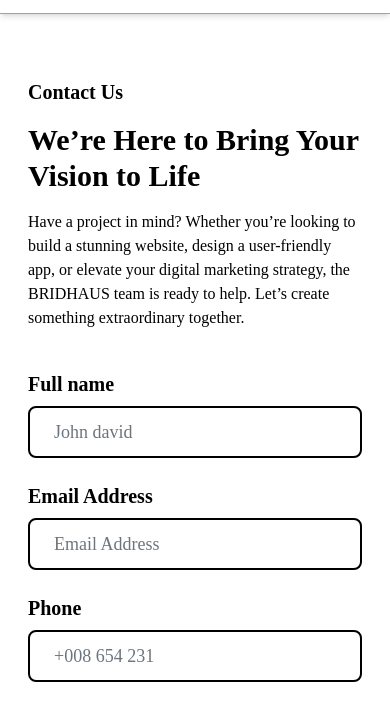
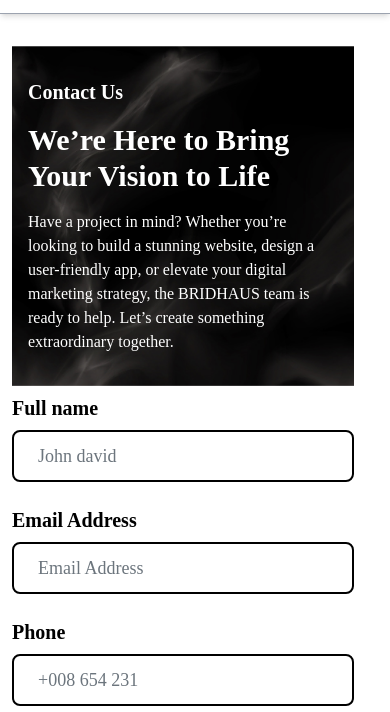
Before and after one commit to FrontierUI/birdhaus, a plain HTML site: page contact-us.html in a window 390 px wide. Shown: the part 63-775 px from the top of the page. Drawn offline with nearby package versions, Linux system fonts and the light colour scheme; a web font is replaced by a local one.

Commit message:
birdhaus services responsived

```diff
--- a/assets/css/globals.css
+++ b/assets/css/globals.css
@@ -30,6 +30,21 @@ body {
   width: 100%;
   z-index: -1;
   background-image: url('/assets/images/aboutPat.svg');
+  background-position: center;
+  background-size: cover;
+  background-repeat: no-repeat;
+}
+
+.contactImg {
+  position: relative;
+}
+.contactImg::before {
+  position: absolute;
+  content: '';
+  z-index: -1;
+  height: 100%;
+  width: 100%;
+  background-image: url('/assets/images/contactIm.png');
   background-position: center;
   background-size: cover;
   background-repeat: no-repeat;
--- a/contact-us.html
+++ b/contact-us.html
@@ -136,15 +136,15 @@
         </header>
 
         <div class="container">
-          <div class="row flexy px-3 lg:!px-12">
+          <div class="row flexy w-full relative">
             <div
               class="grid grid-cols-1 lg:grid-cols-2 relative w-full items-center"
             >
               <div
-                class="relative w-full lg:h-screen h-full flex items-start justify-center flex-col lg:border-r border-gray-500 max-md:mt-16 lg:bottom-16"
+                class="relative w-full lg:h-screen h-full flex items-start justify-center flex-col lg:border-r border-gray-500 max-md:mt-16 lg:bottom-16 contactImg"
               >
                 <div
-                  class="flex flex-col items-start justify-center space-y-4 lg:w-3/4"
+                  class="flex flex-col items-start justify-center space-y-4 lg:w-3/4 text-white px-3 lg:!pl-8"
                 >
                   <h3 class="font-semibold text-xl">Contact Us</h3>
                   <h1 class="font-bold text-3xl lg:text-5xl">
```
Also changed, not shown: services.html (+2 -61 lines), assets/images/contactIm.png (added).
